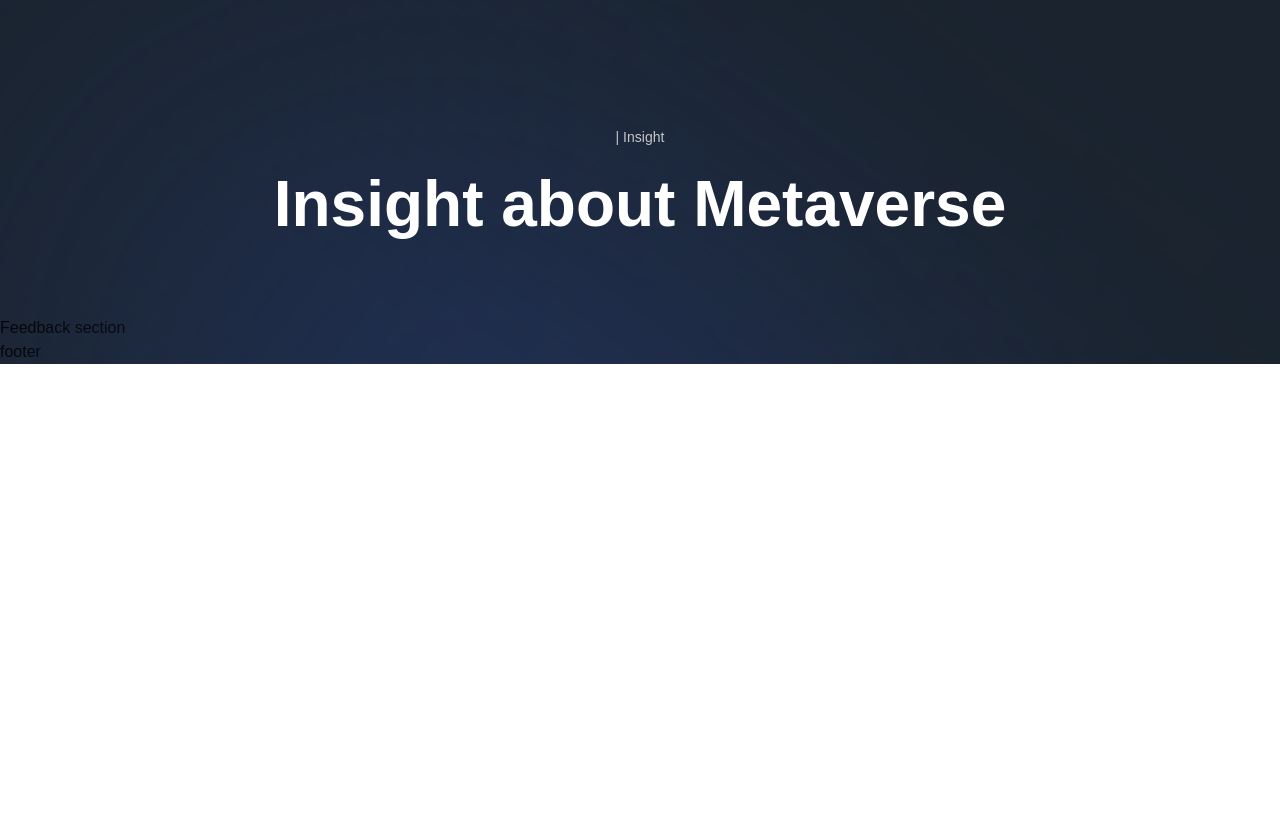
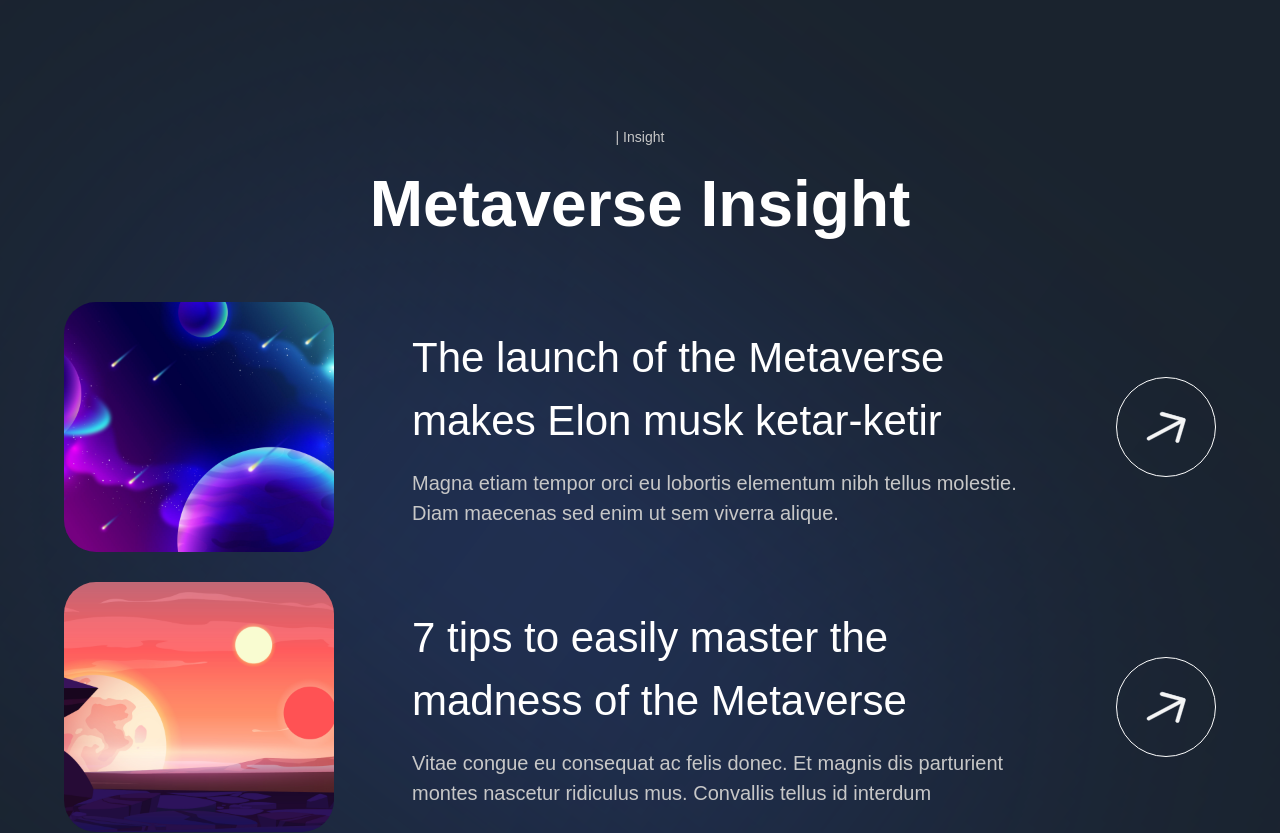
Before and after one commit to sidharthviz/MetaMadness, a Next.js app: page / in a window 1280 px wide. Shown: the part 5090-5923 px from the top of the page. Before the commit the page ends 5454 px from the top, so only its background shows below. Built offline with nearby package versions, Linux system fonts and the light colour scheme; a web font is replaced by a local one.

Commit message:
chore: updated

```diff
--- a/components/InsightCard.jsx
+++ b/components/InsightCard.jsx
@@ -4,30 +4,33 @@ import { motion } from 'framer-motion';
 
 import { fadeIn } from '../utils/motion';
 
-
-const InsightCard = ({imgUrl, title, subtitle, index}) => (
+const InsightCard = ({ imgUrl, title, subtitle, index }) => (
   <motion.div
-  variants={fadeIn('up', 'spring', index * 0.5, 1)}
-  className="flex md:flex-row flex-col gap-4"
+    variants={fadeIn('up', 'spring', index * 0.5, 1)}
+    className="flex md:flex-row flex-col gap-4"
   >
     <img
-     src={imgUrl}
-     alt="plannet-01"
-    className='md:w-[270px] w-full h-[250px] rounded-[32px] object-cover'
+      src={imgUrl}
+      alt="planet-01"
+      className="md:w-[270px] w-full h-[250px] rounded-[32px] object-cover"
     />
-    <div className='w-full flex justify-between items-center'>
-      <div className='flex-1 mf:m1-[62px] flex flex-col max-w-[650px]'>
-      <h4 className='font-normal lg:text-[42px] text-[26px] text-white'>
-        {title}</h4>
-      <p className='mt-[16px] font-normal lg:text-[20px] text-[14px] text-secondary-white'>
-        {subtitle}</p>
+    <div className="w-full flex justify-between items-center">
+      <div className="flex-1 md:ml-[62px] flex flex-col max-w-[650px]">
+        <h4 className="font-normal lg:text-[42px] text-[26px] text-white">
+          {title}
+        </h4>
+        <p className="mt-[16px] font-normal lg:text-[20px] text-[14px] text-secondary-white">
+          {subtitle}
+        </p>
       </div>
-      <div className='lg:flex hidden items-center justify-center w-[100px] h-[100px]
-      rounded-full bg-transparent border-[1px] border-white'>
+
+      <div
+        className="lg:flex hidden items-center justify-center w-[100px] h-[100px] rounded-full bg-transparent border-[1px] border-white"
+      >
         <img
-        src="arrow.svg"
-        alt="arrow"
-       className='w-[40%] h[40%] object-contain'
+          src="/arrow.svg"
+          alt="arrow"
+          className="w-[40%] h-[40%] object-contain"
         />
       </div>
     </div>
--- a/sections/Insights.jsx
+++ b/sections/Insights.jsx
@@ -3,10 +3,9 @@
 import { motion } from 'framer-motion';
 
 import styles from '../styles';
-import { TitleText, TypingText, InsightCard } from '../components';
-import { staggerContainer, fadeIn,  } from '../utils/motion';
 import { insights } from '../constants';
-
+import { staggerContainer } from '../utils/motion';
+import { InsightCard, TitleText, TypingText } from '../components';
 
 const Insights = () => (
   <section className={`${styles.paddings} relative z-10`}>
@@ -15,18 +14,16 @@ const Insights = () => (
       initial="hidden"
       whileInView="show"
       viewport={{ once: false, amount: 0.25 }}
-      className={`${styles.innerWidth} mx-auto flex  flex-col`}
-      >
-        <TypingText title=" | Insight"
-        textStyles="text-center" />
-        <TitleText title="Insight about Metaverse"
-        textStyles="text-center" />
-         <div className='mt[50px] flex flex-col gap[30px]'>
-          {insights.map((insight, index) => {
-            <InsightCard key={`insight-${index}`} {...insight} index={insight+1} />
-          })}
-         </div>
-      </motion.div>
+      className={`${styles.innerWidth} mx-auto flex flex-col`}
+    >
+      <TypingText title="| Insight" textStyles="text-center" />
+      <TitleText title={<>Metaverse Insight</>} textStyles="text-center" />
+      <div className="mt-[50px] flex flex-col gap-[30px]">
+        {insights.map((item, index) => (
+          <InsightCard key={`insight-${index}`} {...item} index={index + 1} />
+        ))}
+      </div>
+    </motion.div>
   </section>
 );
 
```
